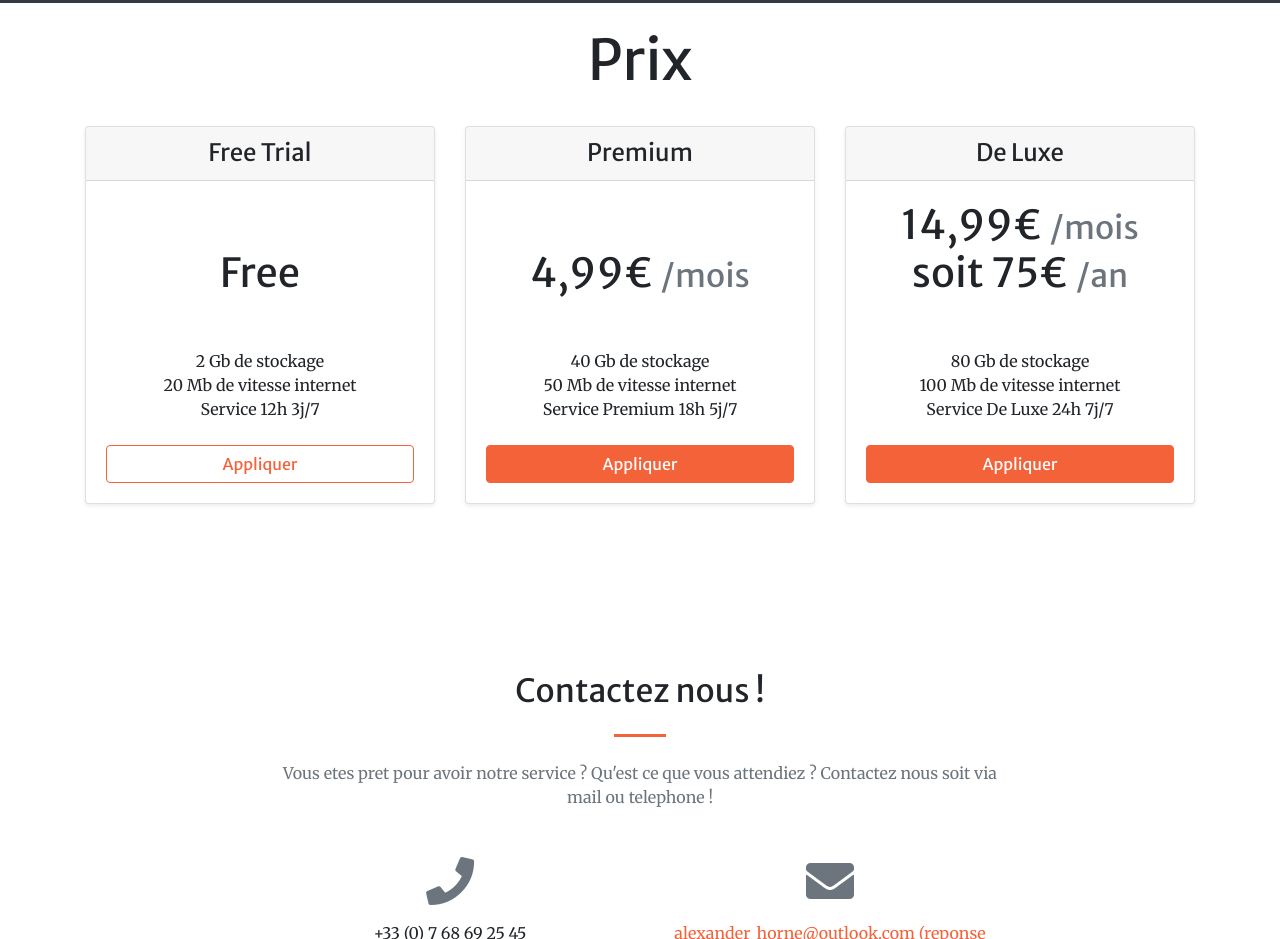
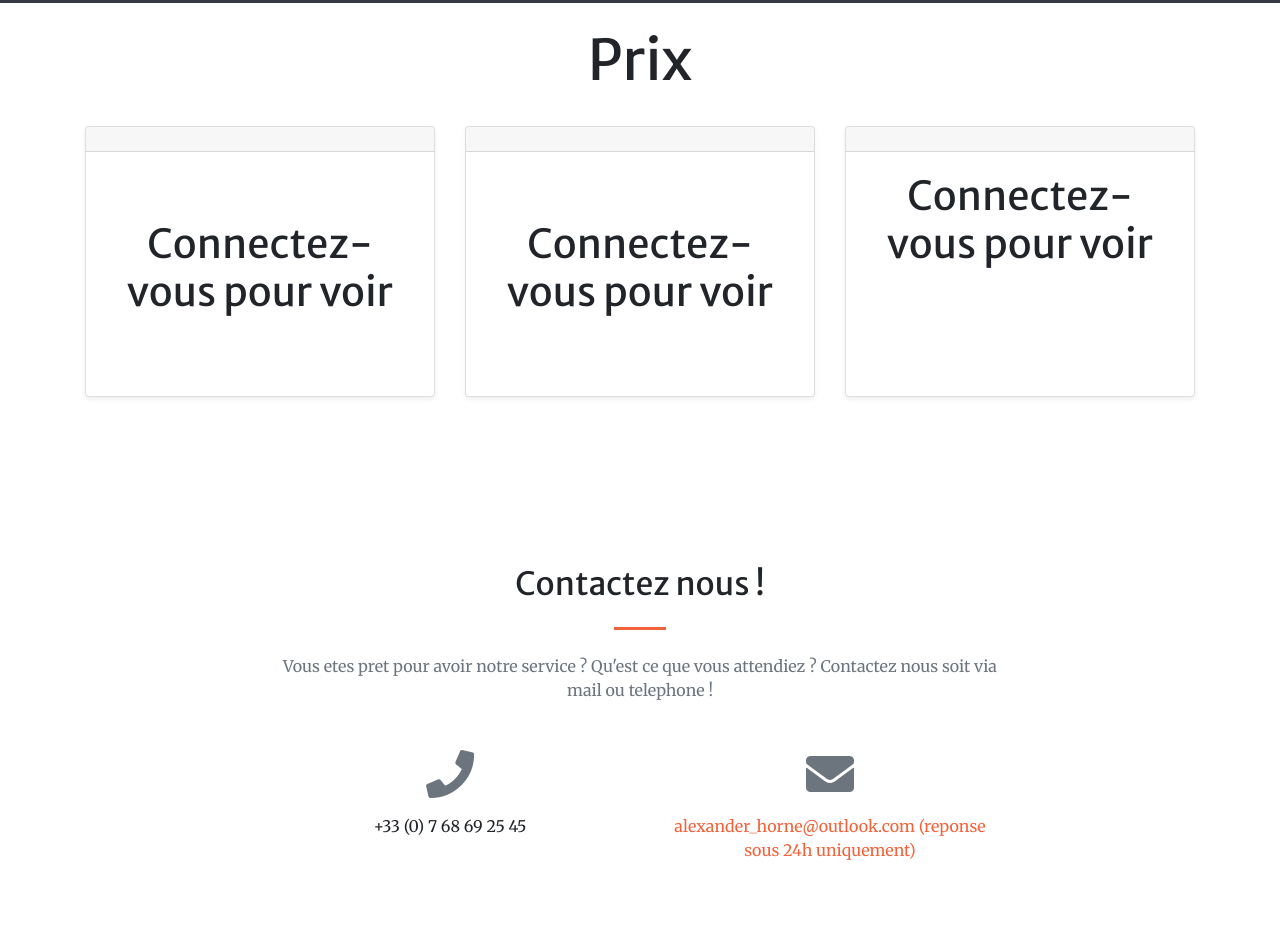
Before and after one commit to alexander-horne/blackhole, a website with bundled scripts: page index.html in a window 1280 px wide. Shown: the part 2525-3464 px from the top of the page. Built offline with nearby package versions, Linux system fonts and the light colour scheme; files whose address does not match are found by name.

Commit message:
Update index.html

```diff
--- a/index.html
+++ b/index.html
@@ -187,65 +187,58 @@
         <div class="card-deck mb-3 text-center">
           <div class="card mb-4 shadow-sm">
             <div class="card-header">
-              <h4 class="my-0 font-weight-normal">Free Trial</h4>
+              <h4 class="my-0 font-weight-normal"></h4>
             </div>
             <div class="card-body">
               <h1 class="card-title pricing-card-title">
                 <br>
-                Free
+                Connectez-vous pour voir
               </h1>
                 <br>
               <ul class="list-unstyled mt-3 mb-4">
-                <li>2 Gb de stockage</li>
-                <li>20 Mb de vitesse internet</li>
-                <li>Service 12h 3j/7</li>
+                <li></li>
+                <li></li>
+                <li></li>
               </ul>
-              <a href="https://discord.gg/SxjhqDu">
-                <button type="button" class="btn btn-block btn-outline-primary">Appliquer</button>
-              </a>
+              <p>
+              </p>
             </div>
           </div>
           <div class="card mb-4 shadow-sm">
             <div class="card-header">
-              <h4 class="my-0 font-weight-normal">Premium</h4>
+              <h4 class="my-0 font-weight-normal"></h4>
             </div>
             <div class="card-body">
               <h1 class="card-title pricing-card-title">
                 <br>
-                4,99€
-                <small class="text-muted">/mois</small>
+                Connectez-vous pour voir
+                <small class="text-muted"></small>
               </h1>
                 <br>
               <ul class="list-unstyled mt-3 mb-4">
-                <li>40 Gb de stockage</li>
-                <li>50 Mb de vitesse internet</li>
-                <li>Service Premium 18h 5j/7</li>
+                <li></li>
+                <li></li>
+                <li></li>
               </ul>
-              <a href="https://discord.gg/SxjhqDu">
-                <button type="button" class="btn btn-block btn-primary">Appliquer</button>
-              </a>
             </div>
           </div>
           <div class="card mb-4 shadow-sm">
             <div class="card-header">
-              <h4 class="my-0 font-weight-normal">De Luxe</h4>
+              <h4 class="my-0 font-weight-normal"></h4>
             </div>
             <div class="card-body">
               <h1 class="card-title pricing-card-title">
-                14,99€
-                <small class="text-muted">/mois</small>
-                soit 75€
-                <small class="text-muted">/an</small>
+                Connectez-vous pour voir
+                <small class="text-muted"></small>
+
+                <small class="text-muted"></small>
               </h1>
                 <br>
               <ul class="list-unstyled mt-3 mb-4">
-                <li>80 Gb de stockage</li>
-                <li>100 Mb de vitesse internet</li>
-                <li>Service De Luxe 24h 7j/7</li>
+                <li></li>
+                <li></li>
+                <li></li>
               </ul>
-              <a href="https://discord.gg/SxjhqDu">
-                <button type="button" class="btn btn-block btn-primary">Appliquer</button>
-              </a>
             </div>
           </div>
       </div>
```
